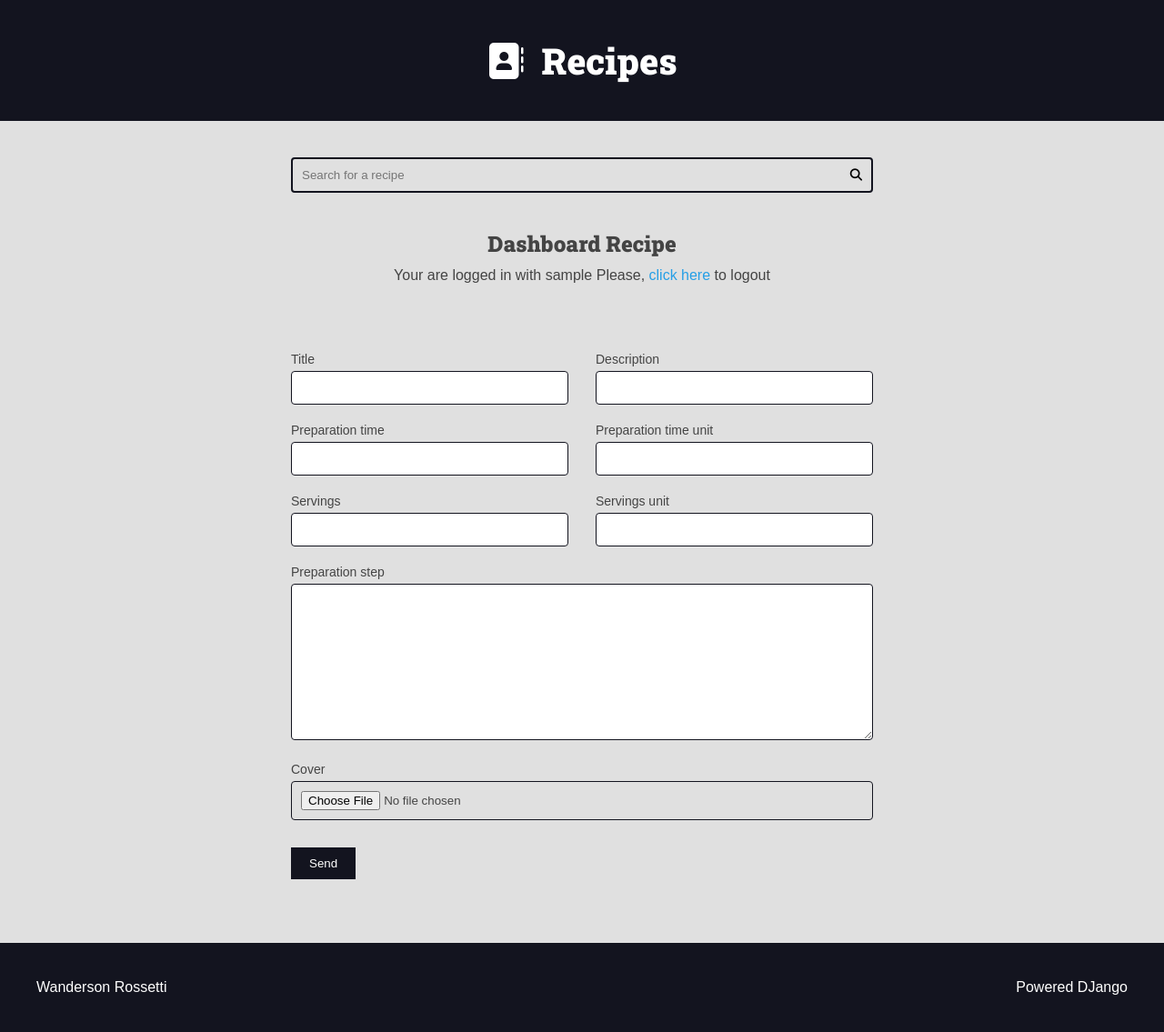
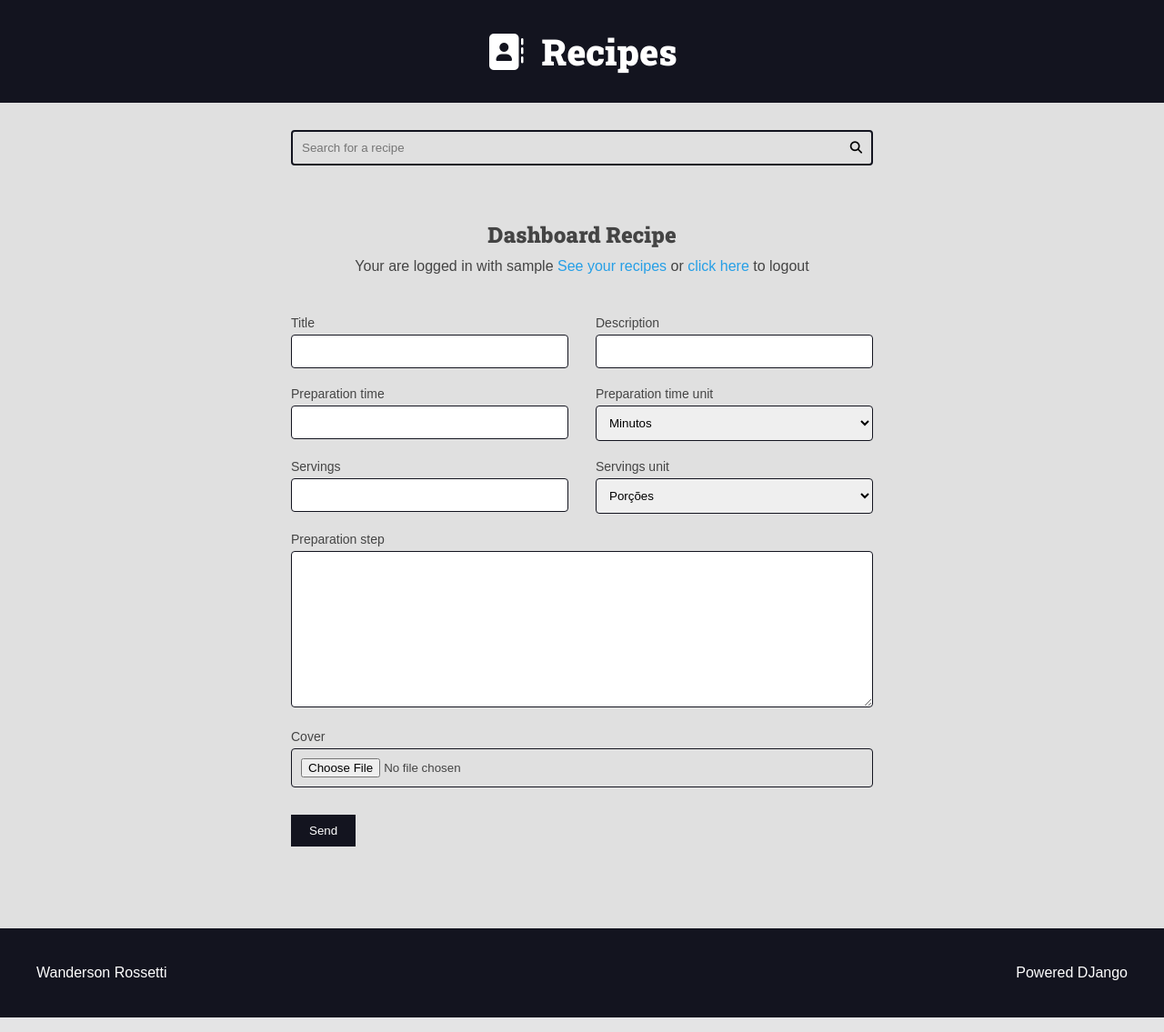
Before and after one commit to RossettiBR/Curso-django-projeto1, a Django app: template authors/templates/authors/pages/dashboard_recipe.html in a window 1280 px wide. Shown: the whole page at 91% size. Run offline with Django 4.2, Linux system fonts and the light colour scheme; the template is opened without the code that fills it: values that come from a table or form of the project are taken from there, others are empty; the visitor is signed in with stand-in values (Sample User, id 1); some libraries are stand-ins or nearby versions.

Commit message:
refactor, update

```diff
--- a/authors/forms/recipe_form.py
+++ b/authors/forms/recipe_form.py
@@ -15,3 +15,23 @@ class AuthorRecipeForm(forms.ModelForm):
         fields = 'title', 'description', 'preparation_time', \
             'preparation_time_unit', 'servings', 'servings_unit', \
             'preparation_step', 'cover'
+        widgets = {
+            'cover': forms.FileInput(
+                attrs={
+                    'class': 'span-2'
+                }
+            ),
+            'servings_unit': forms.Select(
+                choices=(
+                    ('Porções', 'Porções'),
+                    ('Pedaços', 'Pedaços'),
+                    ('Pessoas', 'Pessoas'),
+                )
+            ),
+            'preparation_time_unit': forms.Select(
+                choices=(
+                    ('Minutos', 'Minutos'),
+                    ('Horas', 'Horas'),
+                )
+            )
+        }
--- a/authors/templates/authors/pages/dashboard.html
+++ b/authors/templates/authors/pages/dashboard.html
@@ -7,6 +7,7 @@
         <h2>Dashboard ({{ user }})</h2>
         {% include 'authors/partials/login_message.html' %}
         <div class="author-dashboard-container">
+            {% include 'global/partials/messages.html' %}
             <h3>Your recipes</h3>
 
             <ul>
@@ -23,6 +24,6 @@
         </div>
     </div>
 
-    {% include 'global/partials/messages.html' %}
+
 
 {% endblock content %}
--- a/authors/templates/authors/pages/dashboard_recipe.html
+++ b/authors/templates/authors/pages/dashboard_recipe.html
@@ -3,7 +3,7 @@
 {% block title %}Dashboard Recipe | {% endblock title %}
 
 {% block content %}
-    <div class="main-content center">
+    <div class="main-content center container">
         <h2>Dashboard Recipe</h2>
 
         {% include 'global/partials/messages.html' %}
--- a/authors/templates/authors/partials/login_message.html
+++ b/authors/templates/authors/partials/login_message.html
@@ -2,7 +2,7 @@
     <div class="login-message">
         Your are logged in with
         {{ request.user.username }}
-        Please,
+        <a href="{% url 'authors:dashboard' %}">See your recipes</a> or
         <form class="inline-form" action="{% url 'authors:logout' %}" method='POST'>
             {% csrf_token %}
             <input type="hidden" name="username" value="{{ request.user.username }}">
--- a/base_static/global/css/styles.css
+++ b/base_static/global/css/styles.css
@@ -68,12 +68,19 @@ h6 {
     font-family: var(--font-headings);
 }
 
+img {
+    max-width: 100%;
+}
 
+a {
+    color: var(--color-primary);
+    text-decoration: none;
+}
 
 .container {
     max-width: 144rem;
     margin: 0 auto;
-    padding: var(--spacing-gutter-large);
+    padding: var(--spacing-gutter-medium);
 }
 
 
@@ -450,7 +457,7 @@ h6 {
 
 .login-message {
     margin-top: 1rem;
-    margin-bottom: 3rem;
+    margin-bottom: 1rem;
 }
 
 .message-content {
--- a/base_templates/global/partials/form.html
+++ b/base_templates/global/partials/form.html
@@ -14,6 +14,12 @@
 
                     {{ field.errors }}
                 </div>
+
+                {% if field.name == 'cover' and field.value.url %}
+                    <div class="span-2">
+                        <img src="{{ field.value.url }}" alt="Capa para {{ recipe.title }}">
+                    </div>
+                {% endif %}
             {% endfor %}
         </div>
         {% if form.errors %}
```
